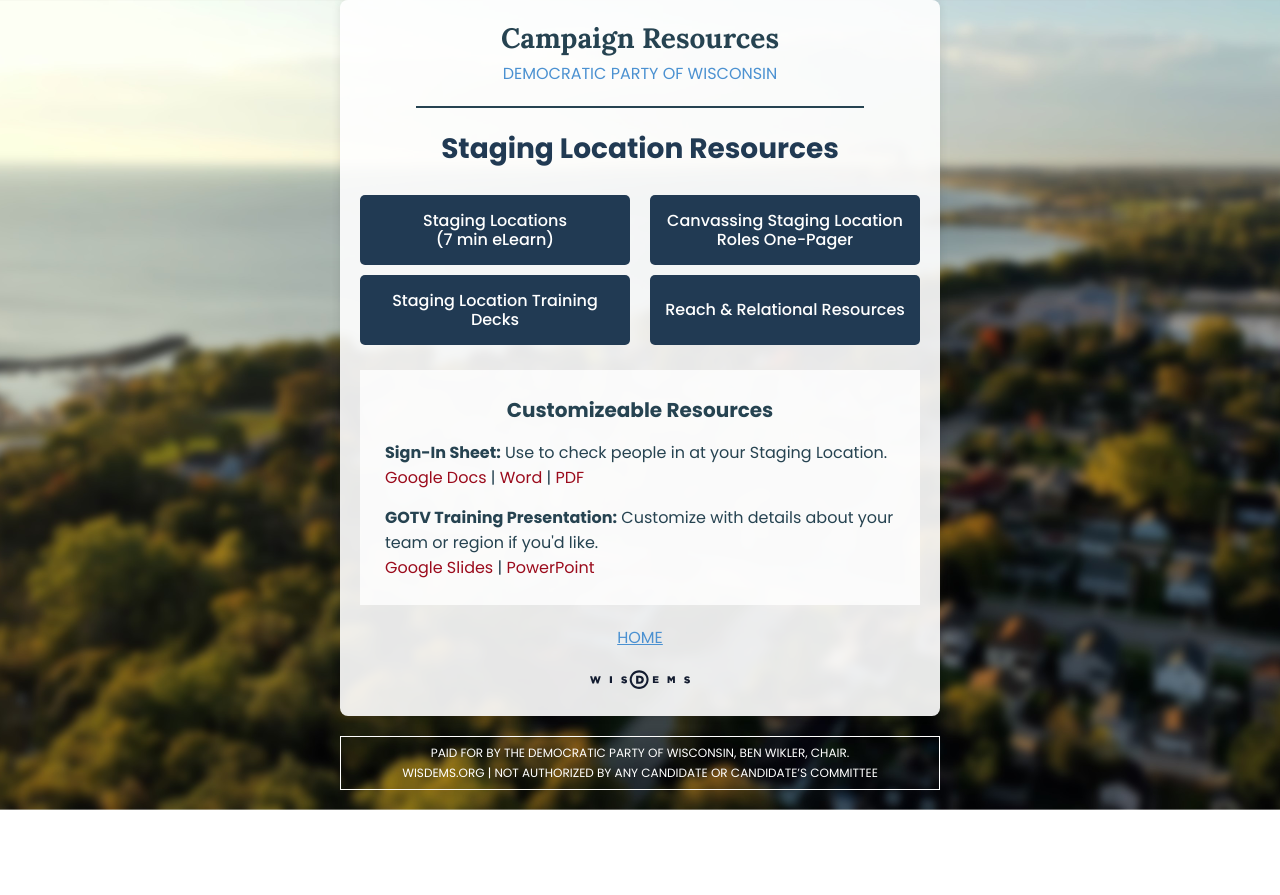
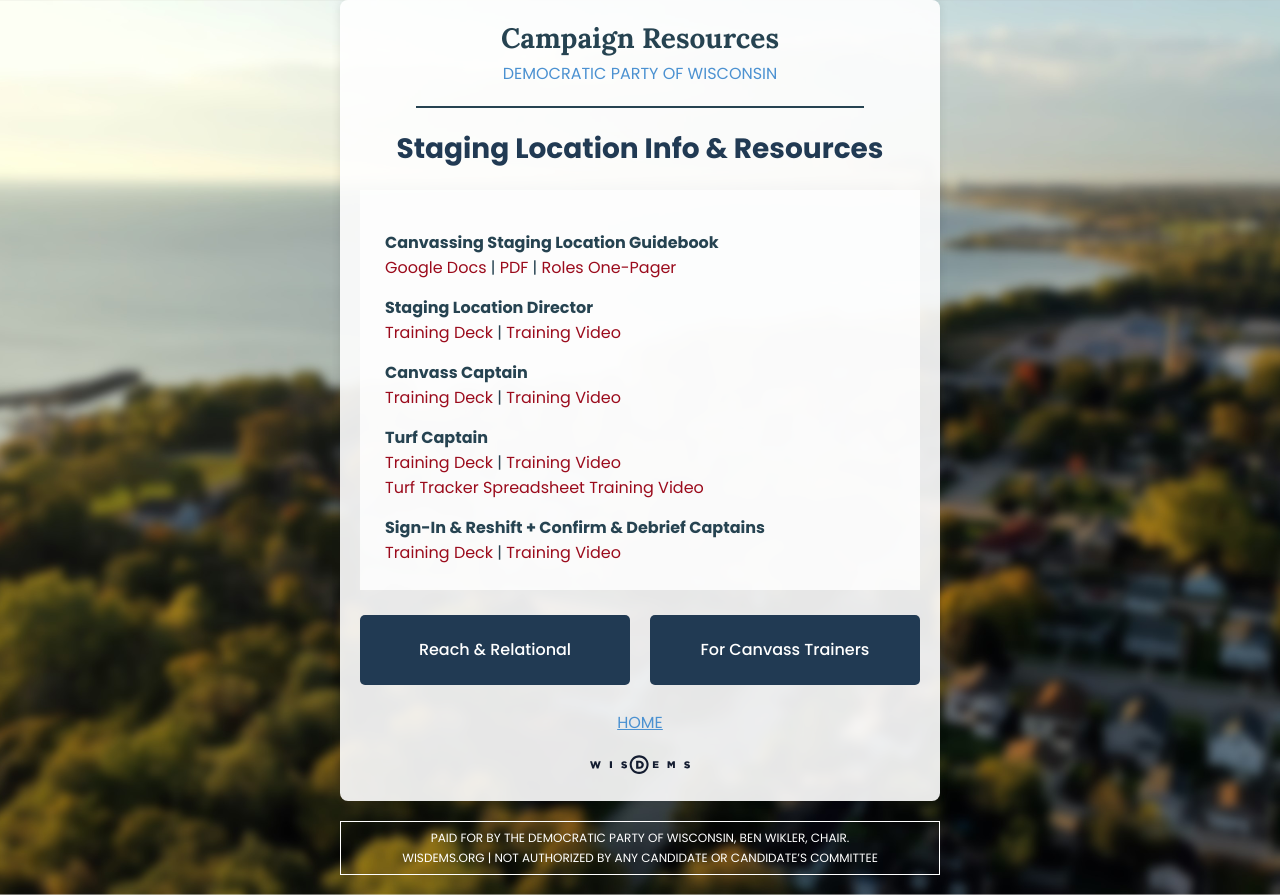
Before and after one commit to wisdems-training/campaign-resources, a plain HTML site: page Staging Locations_GOTV.html in a window 1280 px wide. Before the commit the page ends 810 px from the top, so only its background shows below. Drawn offline with Linux system fonts and the light colour scheme.

Commit message:
big stuff

```diff
--- a/Staging Locations_GOTV.html
+++ b/Staging Locations_GOTV.html
@@ -15,24 +15,35 @@
             <div class="custom-divider"></div>
         </div>
 
-		<h1>Staging Location Resources</h1>
+
+		<h1>Staging Location Info & Resources</h1>
+
+
+
+		<div class="full-width">
+    <!--  <h3>Customizeable Resources</h3> -->
+          <p><strong>Canvassing Staging Location Guidebook</strong></br><a href="https://docs.google.com/presentation/d/1hZfl_rlThH8zqawcR0JynY3vKmI8P0DRxZMgH3iyXmI/" target="_blank">Google Docs</a> | <a href="https://drive.google.com/file/d/11_fMJJ8AJFCO4qWfPzDGCcKLu3ImW07V/view?usp=drive_link" target="_blank">PDF</a> | <a href="https://docs.google.com/document/d/1gl9RK_vWcazbtiNMDH0wCN6G34JzNyLBw9DNcs5D_ZY/edit?usp=drive_link" target="_blank">Roles One-Pager</a></p>
+	<!--  <p><strong>Reshift Sheet:</strong> Some locations use a sheet like this to sign people up for additional shifts.</br><a href="XXXXXXXXX" target="_blank">Google Slides</a> | <a href="XXXXXXXXX" target="_blank">PowerPoint</a></p> -->
+    <!--     <p><strong>GOTV Training Presentation:</strong> Customize with details about your team or region if you'd like.</br><a href="https://docs.google.com/presentation/d/1I-vdB0vYwXxlyUH0dNAHFLmsom9NB7umKWi2TuBWGhE/copy" target="_blank">Google Slides</a> | <a href="https://docs.google.com/presentation/d/1sAiRScnO2zy2jdbwT3rOiFk2y3peMpSQ/edit?usp=sharing&ouid=103294762779842504735&rtpof=true&sd=true" target="_blank">PowerPoint</a></p> -->
+	<!--  <p><a href="XXXXXXXXXXXXXXXXXX" target="_blank"><strong>XXXXX:</strong></a> if you are experiencing issues with your VAN/Votebuilder account.</p> -->
+          <p><strong>Staging Location Director</strong></br><a href="https://docs.google.com/presentation/d/1eqZkOwnSCttoJ3Y3FGcIWw9qWQrJHW08KVPKqUlqfRw/" target="_blank">Training Deck</a> | <a href="https://drive.google.com/file/d/18eU5XU62k59OSmDpuPkl9lZw6J6PR9XR/view?usp=drive_link" target="_blank">Training Video</a></p>
+		  <p><strong>Canvass Captain</strong></br><a href="https://docs.google.com/presentation/d/15GdQrtwHYZKxSiLUKEippZ6GCvt3gXCZQiwOGA8Ne8A/" target="_blank">Training Deck</a> | <a href="https://drive.google.com/file/d/1DeJSWrTF8Cf_XBWFCYLjfucC-heUlt4N/view?usp=drive_link" target="_blank">Training Video</a></p>
+		  <p><strong>Turf Captain</strong></br><a href="https://docs.google.com/presentation/d/1-iUPfyAqir_RLMpNgGhvBne_ZegbJ38uwpn1bEHF880/edit?usp=drive_link" target="_blank">Training Deck</a> | <a href="https://drive.google.com/file/d/1Nn8s53axjCU2I2HlBLI7W8dvq_U-ohO3/view?usp=drive_link" target="_blank">Training Video</a></br><a href="https://drive.google.com/file/d/1J9cDW7L0uaBS9hw3EXG89Ad19gLF3omq/view?usp=drive_link" target="_blank">Turf Tracker Spreadsheet Training Video</a></p>
+		  <p><strong>Sign-In & Reshift + Confirm & Debrief Captains</strong></br><a href="https://docs.google.com/presentation/d/1pu9OVDDG1pGIh03udPZR5uz7t7YbbO1EcpbtaFpy21A/edit?usp=drive_link" target="_blank">Training Deck</a> | <a href="xxxxxx" target="_blank">Training Video</a></p>
+
+
+ </div>
+
+
 
 		<div class="button-row">
 	<!--    <a href="https://app.7taps.com/wl6BBSelpbUJ" class="button" target="_blank">Staging Location eLearn (10 mins)</a> -->
-			<a href="https://app.7taps.com/wl6BBSelpbUJ" class="button" target="_blank">Staging Locations</br>(7 min eLearn)</a>
-            <a href="https://docs.google.com/document/d/1gl9RK_vWcazbtiNMDH0wCN6G34JzNyLBw9DNcs5D_ZY/edit?usp=sharing" class="button" target="_blank">Canvassing Staging Location Roles One-Pager</a>
-			<a href="https://drive.google.com/drive/u/1/folders/1FHsrhtZM0duW-2V3uNLsst4aZwBWmZkN" class="button">Staging Location Training Decks</a>
+		<!-- 		<a href="https://app.7taps.com/wl6BBSelpbUJ" class="button" target="_blank">Staging Locations</br>(7 min eLearn)</a> -->
+	            <a href="relational.html" class="button">Reach & Relational</a>
+				<a href="https://docs.google.com/document/d/e/2PACX-1vRTflvhicWqPfAiNhJ6cJDeCHHbGwMGluVIn-XSQIlVffdVbmy6zup3pYRNuCQ5AcIomv7oLDXiHqtp/pub" class="button" target="_blank">For Canvass Trainers</a>
     <!--    <a href="Turf Tracker Update Schedule" class="button" target="_blank">Turf Tracker Update Schedule</a> -->
-            <a href="relational.html" class="button">Reach & Relational Resources</a>
 		</div>
 
-		<div class="full-width">
-         <h3>Customizeable Resources</h3>
-          <p><strong>Sign-In Sheet:</strong> Use to check people in at your Staging Location.</br><a href="https://docs.google.com/document/d/1ETIbw5-U_nJO7Rfxrmkbk-u94eO8hIUsUTxD1ts-PTk/copy" target="_blank">Google Docs</a> | <a href="https://docs.google.com/document/d/1y5WgLpp7e59FtNplMd5Rhsc6bvqYwcc4/edit?usp=drive_link&ouid=103294762779842504735&rtpof=true&sd=true" target="_blank">Word</a> | <a href="https://drive.google.com/file/d/1y2YoE4atNCxV2aP91SCiXRsbXfbx_ceX/view?usp=drive_link" target="_blank">PDF</a></p>
-	<!--  <p><strong>Reshift Sheet:</strong> Some locations use a sheet like this to sign people up for additional shifts.</br><a href="XXXXXXXXX" target="_blank">Google Slides</a> | <a href="XXXXXXXXX" target="_blank">PowerPoint</a></p> -->
-          <p><strong>GOTV Training Presentation:</strong> Customize with details about your team or region if you'd like.</br><a href="https://docs.google.com/presentation/d/1I-vdB0vYwXxlyUH0dNAHFLmsom9NB7umKWi2TuBWGhE/copy" target="_blank">Google Slides</a> | <a href="https://docs.google.com/presentation/d/1sAiRScnO2zy2jdbwT3rOiFk2y3peMpSQ/edit?usp=sharing&ouid=103294762779842504735&rtpof=true&sd=true" target="_blank">PowerPoint</a></p>
-	<!--  <p><a href="XXXXXXXXXXXXXXXXXX" target="_blank"><strong>XXXXX:</strong></a> if you are experiencing issues with your VAN/Votebuilder account.</p> -->
-        </div>
 
 
         <div class="home-link">
```
Also changed, not shown: DVC_GOTV.html (+9 -3 lines), index.html (+1 -1 lines), relational.html (+2 -0 lines), old pages/issues-messaging.html (renamed from issues-messaging.html).
